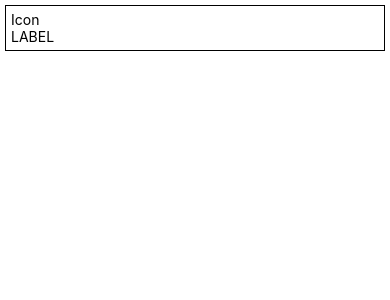
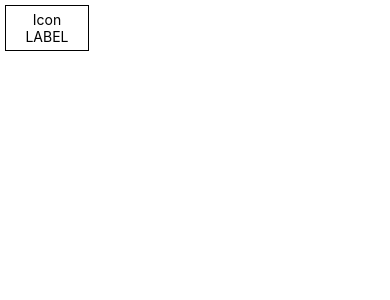
Before and after one commit to faisol35/MyProject, a React Native app: screen / in a window 390 px wide. Shown: the top 300 px of the page. Built offline with nearby package versions, Linux system fonts and the light colour scheme.

Commit message:
mengedit tampilan menu icon

```diff
--- a/src/component/MenuIcon.jsx
+++ b/src/component/MenuIcon.jsx
@@ -19,5 +19,8 @@ const styles = StyleSheet.create({
     borderWidth: 1,
     margin: 5,
     padding: 5,
+    width: 84,
+    justifyContent: 'center',
+    alignItems: 'center',
   },
 });
```
